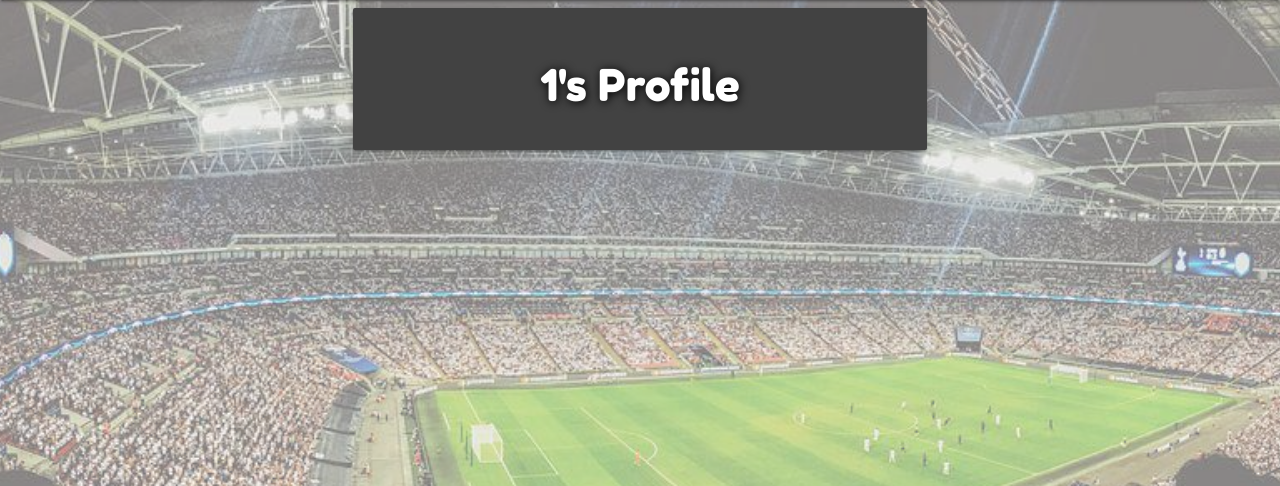
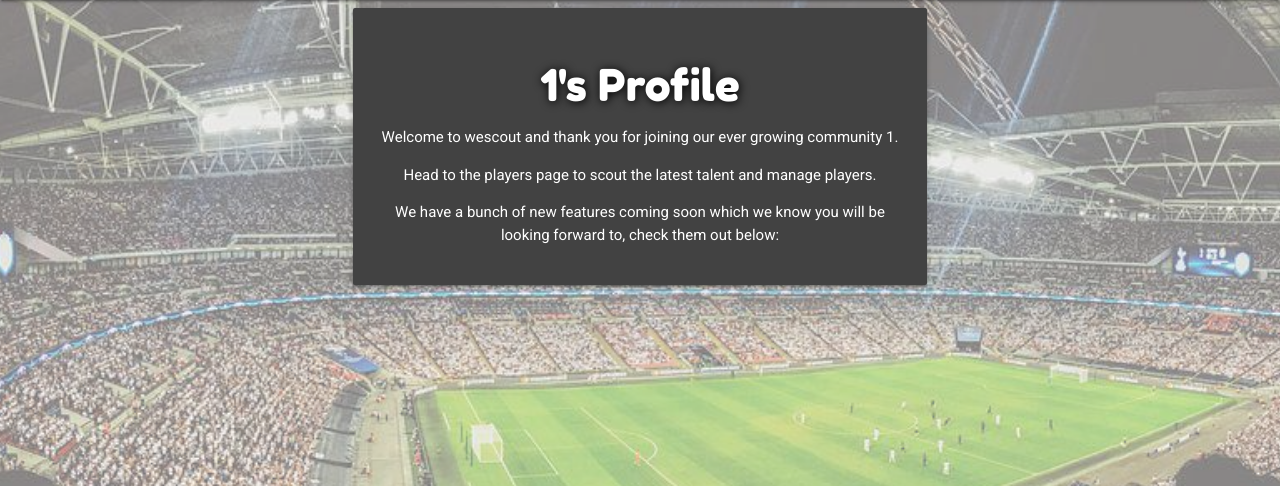
Before and after one commit to JackDilger/wescout-milestone-3, a Flask app: page /profile/1 in a window 1280 px wide. Shown: the part 64-550 px from the top of the page. Run offline with Flask 2, Linux system fonts and the light colour scheme; the visitor is signed in with stand-in values (Sample User, id 1); some libraries are stand-ins or nearby versions.

Commit message:
Add about section to readme and update welcome text to profile.html

```diff
--- a/wescout/templates/profile.html
+++ b/wescout/templates/profile.html
@@ -7,8 +7,20 @@
                 <h3 class="center-align white-text">
                     {{ username }}'s Profile
                 </h3>
+                <div class="center-align">
+                <p> Welcome to wescout and thank you for joining our ever growing community {{ username }}.</p>
+                <p> Head to the players page to scout the latest talent and manage players.</p>
+                <p> We have a bunch of new features coming soon which we know you will be looking forward to, check them out below:</p>
+                </div>
             </div>
         </div>
     </div>
 
+
+
+
+
+
+
+
 {% endblock %}
```
Also changed, not shown: README.md.
